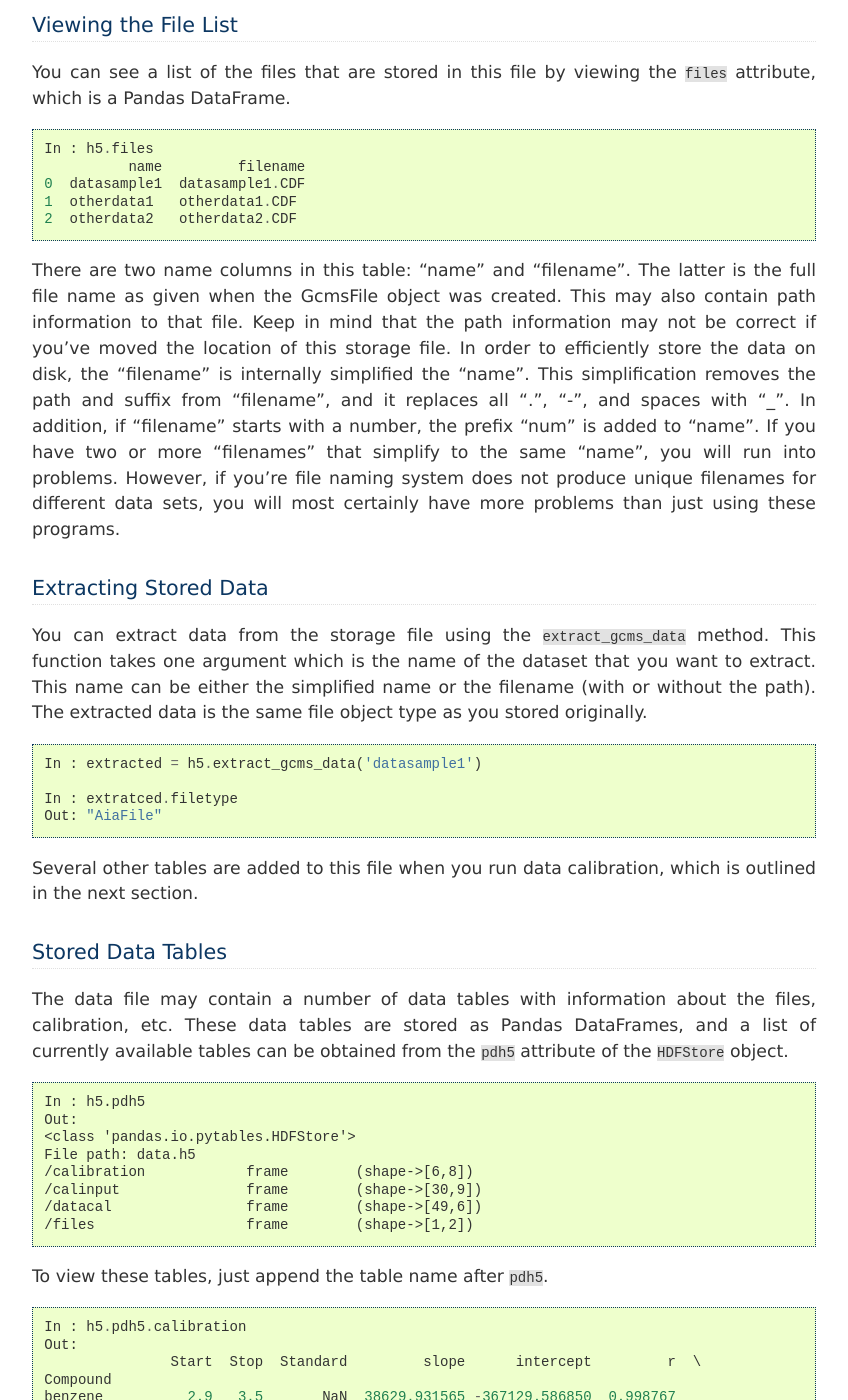
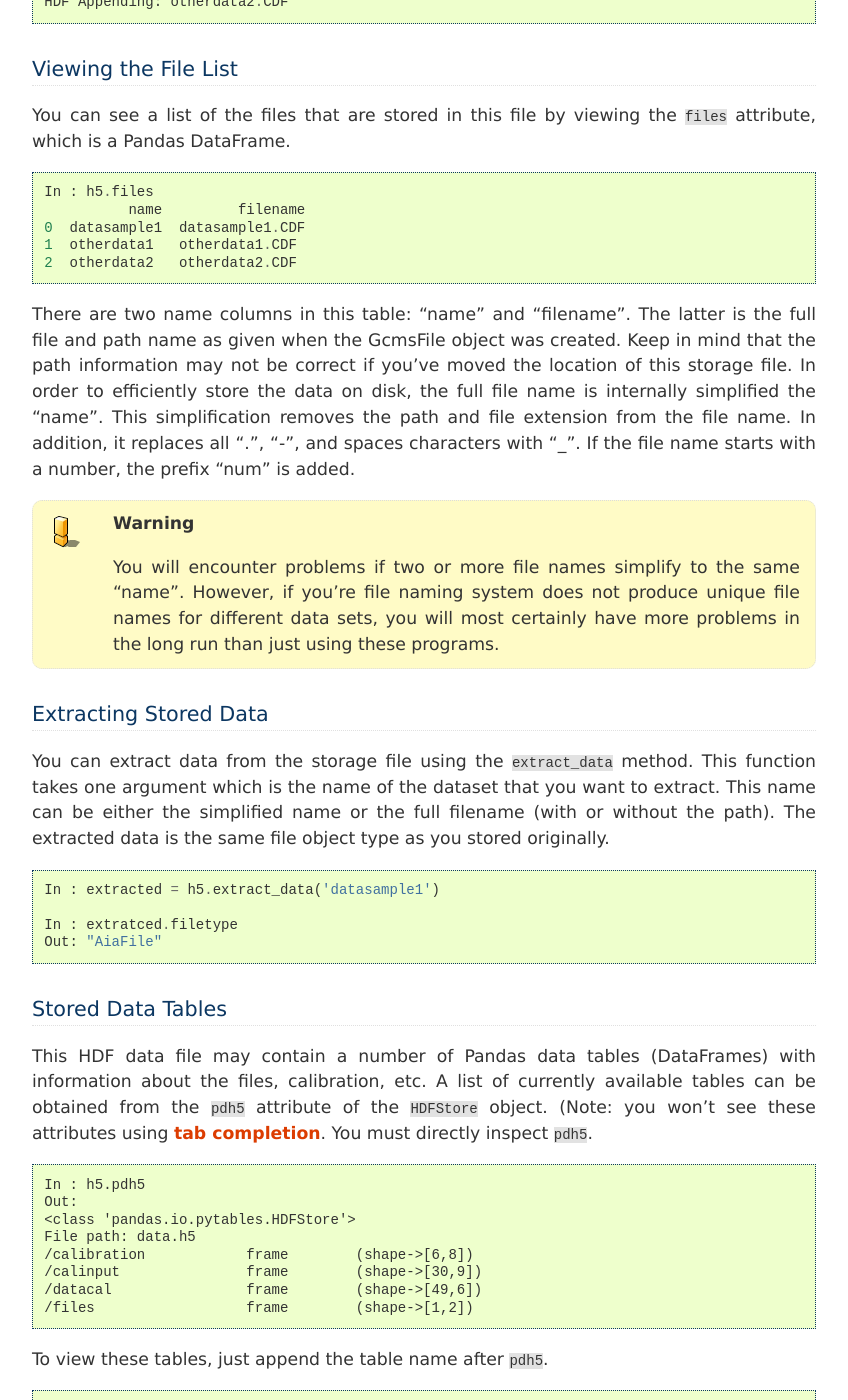
Before and after one commit to rnelsonchem/gcmstools, a Sphinx documentation site: the page built from docs/storage.rst, in a window 1280 px wide and 1400 px high, scrolled down 1061 px. Shown: the whole window, without its empty margins (216-1064 px from the left). Built offline with Sphinx 7.4.7, drawn with Linux system fonts in a browser that asks for light colours; some of the changed text lies outside the part shown.

Commit message:
Updated storage doc, renamed extraction method
While updating the storage documenation, I decided that it would be a good
idea to rename extract_gcms_data to the more concise extract_data, to make it
shorter and more in line with the append function.

```diff
--- a/docs/appendB.rst
+++ b/docs/appendB.rst
@@ -84,7 +84,7 @@ Or by reading out a data file from a HDF storage file::
 
     In : h5 = HDFStore('data.h5')
 
-    In : data = h5.extract_gcms_data('datasample1')
+    In : data = h5.extract_data('datasample1')
 
 *Step 2: Optional*
 
@@ -185,7 +185,7 @@ Or from the HDF file.
 
     In : h5 = HDFStore('data.h5')
 
-    In : data = h5.extract_gcms_data('datasample1.CDF')
+    In : data = h5.extract_data('datasample1.CDF')
 
 *Step 2*
 
--- a/docs/storage.rst
+++ b/docs/storage.rst
@@ -1,25 +1,30 @@
 Data Storage
 ############
 
-Processed data files can be stored on-disk for later reuse using the
-``HDFStore`` object located in the ``gcmstools.datastore`` module. Not only
-does this create a convenient storage solution for processed data sets, it is
-also necessary when running calibrations on a group of related data sets. This
-file is stored on-disk in as a `HDF file`_, which is an open-source high
-performance data storage container optimized for numerical data. Creation and
-access of this file is controlled using a combination of two Python libraries:
-`PyTables`_ and `Pandas`_. PyTables provides a high-level interface to the HDF
-file types, and Pandas is a very powerful package for working with tabular
-data. Both of these project have extensive documentation on their use.
+Processed data files can be stored on-disk using the ``HDFStore`` object
+located in the ``gcmstools.datastore`` module. Not only does this create a
+convenient storage solution for processed data sets, it is also necessary when
+running calibrations on a group of related data sets. This file is stored
+on-disk as a `HDF file`_, which is an open-source high performance data
+storage container optimized for numerical data. Creation and manipulation of
+this file is controlled using a combination of two Python libraries:
+`PyTables`_ and `Pandas`_. PyTables provides a high-level interface to create
+and modify HDF files, and Pandas is a very powerful package for working with
+tabular data. Both of these project have extensive documentation of their many
+advanced features, so little detail on their usage is provided here.
+
+.. _HDF file: http://www.hdfgroup.org/HDF5/
+.. _PyTables: http://www.pytables.org/moin
+.. _Pandas: http://pandas.pydata.org/
 
 Create Container
 ----------------
 
 A *gcmstools* ``HDFStore`` object can be created without any arguments, and in
-this case, it automatically creates a file called "data.h5". If this file
-already exists, it will open that file for appending or modification. If you
-want to have more than one data file, you can also pass in a custom data file
-name as the first argument to the object creation.
+which case, it automatically creates a HDF storage file called "data.h5". If
+this file already exists, it will open that file for appending or
+modification. If you want to have more than one data file, you can also pass
+in a custom data file name as the first argument to the object creation.
 
 .. code::
 
@@ -27,12 +32,13 @@ name as the first argument to the object creation.
 
     In : h5 = HDFStore()
 
-    In : # Or: h5 = HDFStore('data.h5') or whatever file name you'd like
+    # Equivalent to above, change name if desired
+    In : h5 = HDFStore('data.h5')
 
 Adding Data
 -----------
 
-Added files to this storage container can be done with the ``append_files``
+Added files to this storage container is done using the ``append_files``
 method, which can take either a single data object or a list of objects, if
 you have many objects to add at one time.
 
@@ -62,49 +68,46 @@ You can see a list of the files that are stored in this file by viewing the
     2  otherdata2   otherdata2.CDF
 
 There are two name columns in this table: "name" and "filename". The latter is
-the full file name as given when the GcmsFile object was created. This may
-also contain path information to that file. Keep in mind that the path
-information may not be correct if you've moved the location of this storage
-file. In order to efficiently store the data on disk, the "filename" is
-internally simplified the "name". This simplification removes the path and
-suffix from "filename", and it replaces all ".", "-", and spaces with "_". In
-addition, if "filename" starts with a number, the prefix "num" is added to
-"name". If you have two or more "filenames" that simplify to the same "name",
-you will run into problems. However, if you're file naming system does not
-produce unique filenames for different data sets, you will most certainly have
-more problems than just using these programs.
+the full file and path name as given when the GcmsFile object was created.
+Keep in mind that the path information may not be correct if you've moved the
+location of this storage file. In order to efficiently store the data on disk,
+the full file name is internally simplified the "name". This simplification
+removes the path and file extension from the file name. In addition, it
+replaces all ".", "-", and spaces characters with "_". If the file name starts
+with a number, the prefix "num" is added.
+
+.. warning::
+
+    You will encounter problems if two or more file names simplify to the same
+    "name".  However, if you're file naming system does not produce unique file
+    names for different data sets, you will most certainly have more problems in
+    the long run than just using these programs.
 
 Extracting Stored Data
 ----------------------
 
-You can extract data from the storage file using the ``extract_gcms_data``
-method. This function takes one argument which is the name of the dataset that
-you want to extract. This name can be either the simplified name or the
+You can extract data from the storage file using the ``extract_data`` method.
+This function takes one argument which is the name of the dataset that you
+want to extract. This name can be either the simplified name or the full
 filename (with or without the path). The extracted data is the same file
 object type as you stored originally.
 
 .. code::
 
-    In : extracted = h5.extract_gcms_data('datasample1')
+    In : extracted = h5.extract_data('datasample1')
 
     In : extratced.filetype
     Out: "AiaFile"
-
-Several other tables are added to this file when you run data calibration,
-which is outlined in the next section.
-
-.. _HDF file: http://www.hdfgroup.org/HDF5/
-.. _PyTables: http://www.pytables.org/moin
-.. _Pandas: http://pandas.pydata.org/
 
 
 Stored Data Tables
 ------------------
 
-The data file may contain a number of data tables with information about the
-files, calibration, etc. These data tables are stored as Pandas DataFrames,
-and a list of currently available tables can be obtained from the ``pdh5``
-attribute of the ``HDFStore`` object.
+This HDF data file may contain a number of Pandas data tables (DataFrames)
+with information about the files, calibration, etc. A list of currently
+available tables can be obtained from the ``pdh5`` attribute of the
+``HDFStore`` object. (Note: you won't see these attributes using :ref:`tab
+completion <ipytab>`. You must directly inspect ``pdh5``.
 
 .. code::
 
@@ -135,6 +138,9 @@ To view these tables, just append the table name after ``pdh5``.
     phenol         0.000030   726.257380
     ...
 
+More information on using these tables is provided in :doc:`appendB`.
+
+
 Closing the File
 ----------------
 
```
Also changed, not shown: 3 other files.
